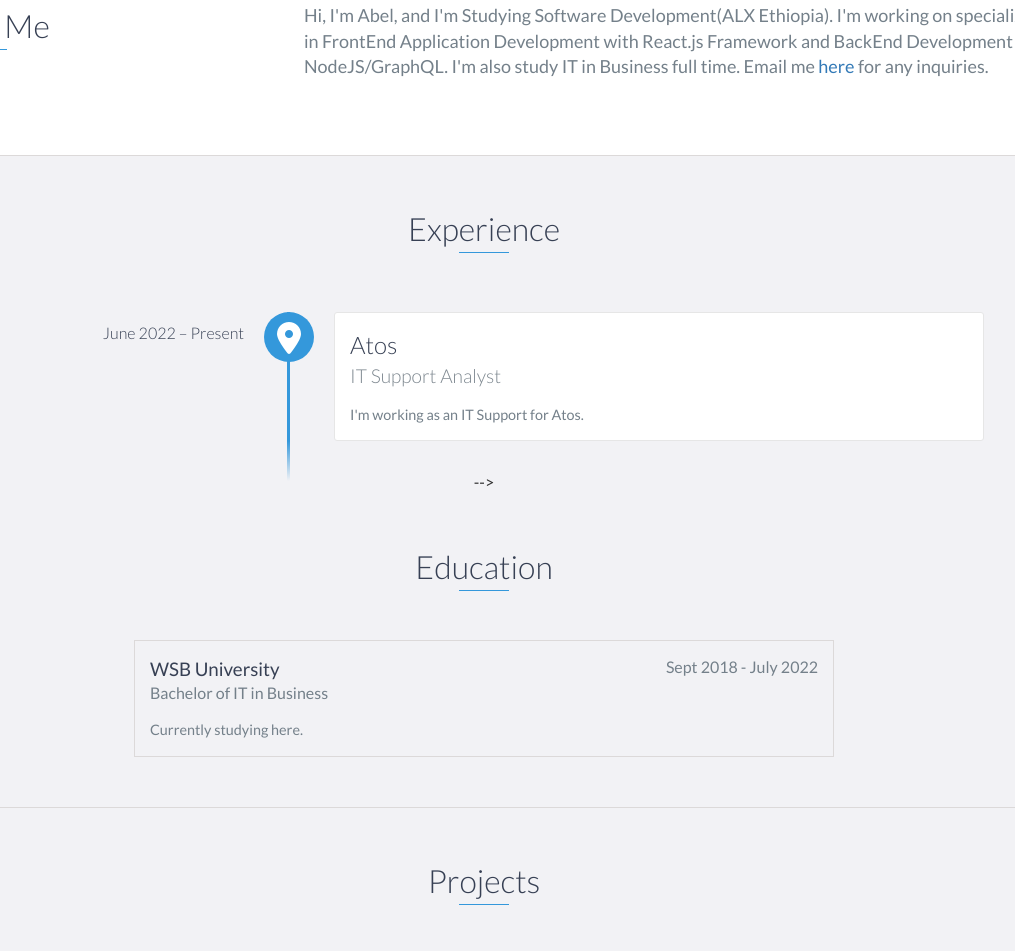
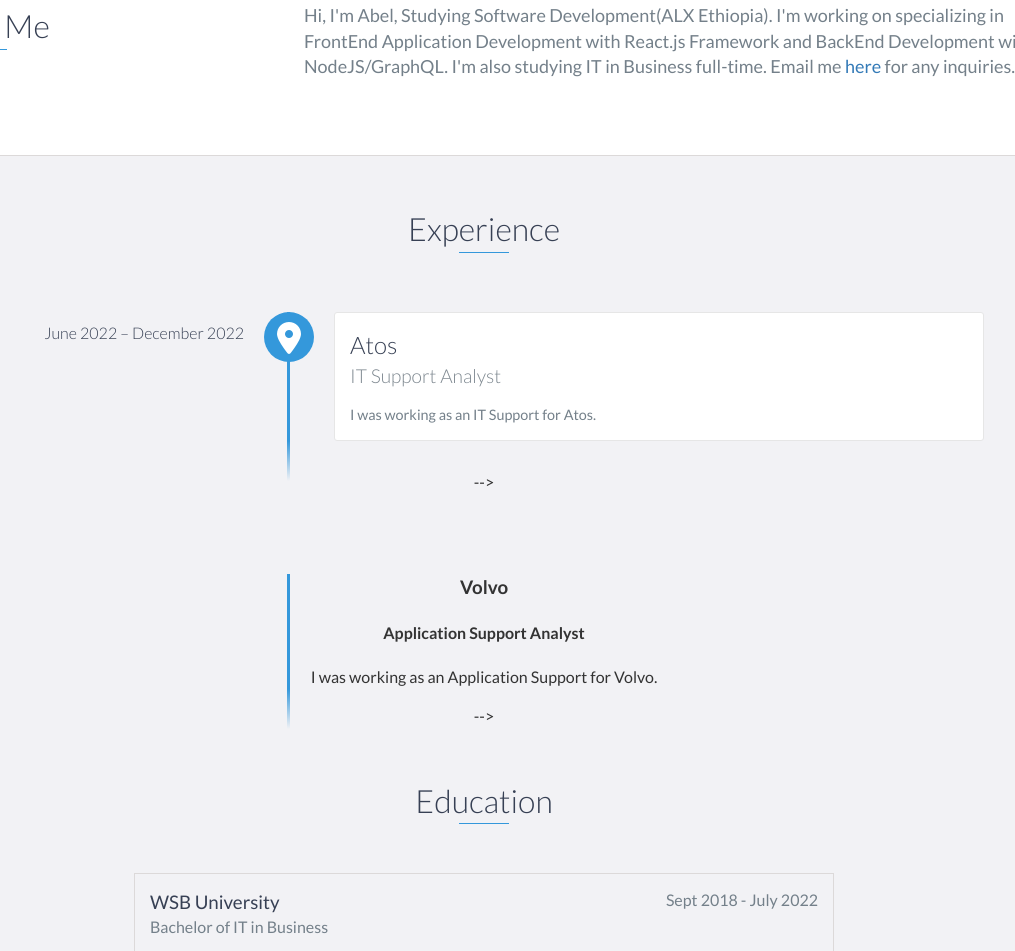
Before and after one commit to asfawabel/asfawabel.github.io, a website: page index.html in a window 1280 px wide. Shown: the part 872-1823 px from the top of the page, without its empty margins (156-1171 px from the left). Drawn offline with nearby package versions, Linux system fonts and the light colour scheme.

Commit message:
Update index.html

```diff
--- a/index.html
+++ b/index.html
@@ -74,8 +74,8 @@
                 </div>
                 <div class="col-md-8">
                     <p>
-                        Hi, I'm Abel, and I'm Studying Software Development(ALX Ethiopia). I'm working on specializing in FrontEnd Application Development with React.js Framework and BackEnd Development with NodeJS/GraphQL.
-                        I'm also study IT in Business full time. Email me <a href="mailto:abelasfaw000@gmail.com">here</a> for any inquiries.
+                        Hi, I'm Abel, Studying Software Development(ALX Ethiopia). I'm working on specializing in FrontEnd Application Development with React.js Framework and BackEnd Development with NodeJS/GraphQL.
+                        I'm also studying IT in Business full-time. Email me <a href="mailto:abelasfaw000@gmail.com">here</a> for any inquiries.
                     </p>
                 </div>
             </div>
@@ -86,11 +86,22 @@
     <div id="experience" class="background-alt">
         <h2 class="heading">Experience</h2>
         <div id="experience-timeline">
-            <div data-date="June 2022 – Present">
+            <div data-date="June 2022 – December 2022">
                 <h3>Atos</h3>
                 <h4>IT Support Analyst</h4>
                 <p>
-                    I'm  working as an IT Support for Atos.
+                    I was  working as an IT Support for Atos.
+                </p>
+            </div>
+
+        </div> -->
+ <div id="experience" class="background-alt">
+        <div id="experience-timeline">
+            <div data-date="February 2022 – August 2023">
+                <h3>Volvo</h3>
+                <h4>Application Support Analyst</h4>
+                <p>
+                    I was  working as an Application Support for Volvo.
                 </p>
             </div>
 
@@ -142,7 +153,7 @@
                     <div class="project-info">
                         <h3>ALX</h3>
                         <p>
-                            An online one year programming course.
+                            An online one-year programming course.
                         </p>
                         <a href="https://github.com/bakougo/alx-low_level_programming.git">View Project</a>
                     </div>
```
